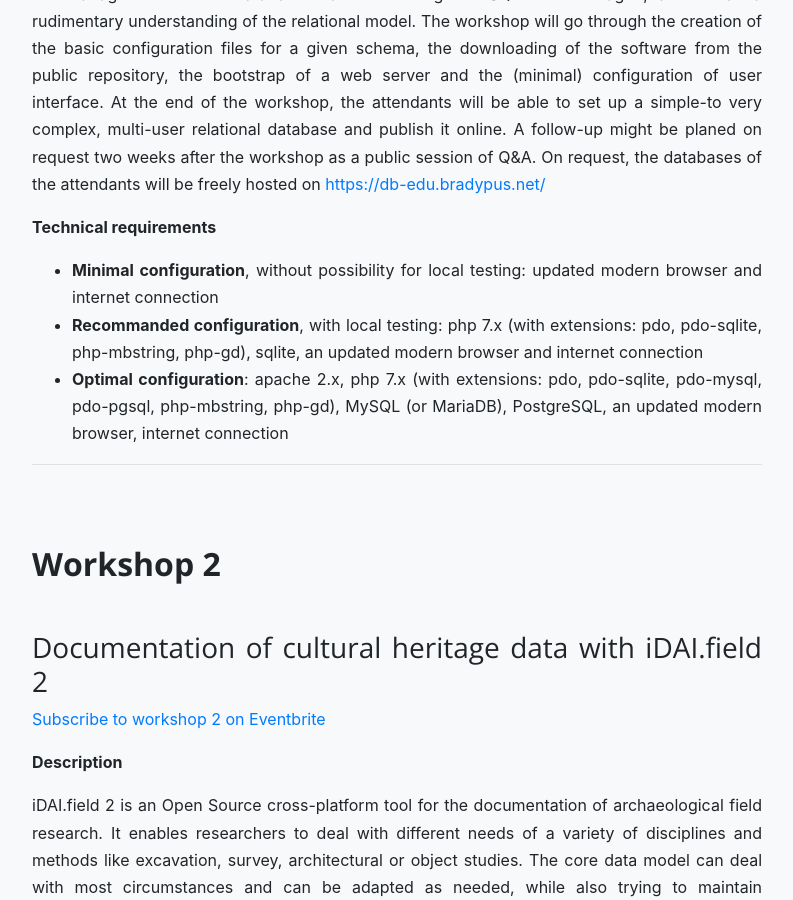
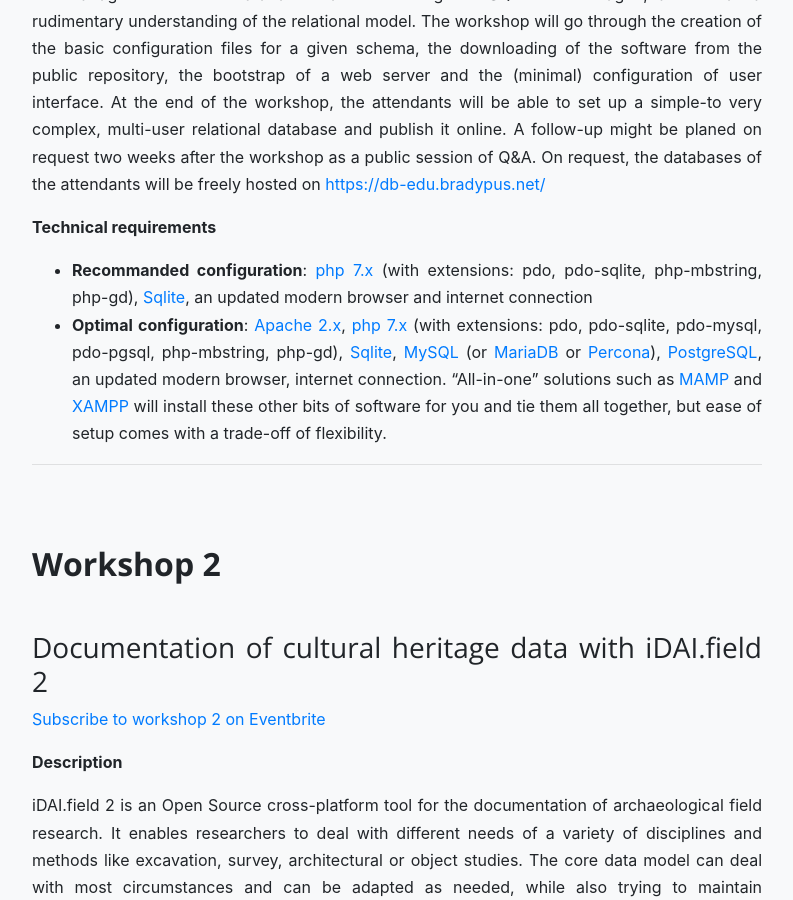
Before and after one commit to archeofoss/archeofoss2020, a Jekyll site: the page built from workshops.md, in a window 1280 px wide and 900 px high, scrolled down 1248 px. Shown: the whole window, without its empty margins (243-1036 px from the left). Built offline with Jekyll 4.4.1, drawn with Linux system fonts in a browser that asks for light colours; nearby versions of some CDN libraries.

Commit message:
Aggiornati i workshop

```diff
--- a/workshops.md
+++ b/workshops.md
@@ -36,9 +36,8 @@
 
 **Technical requirements**
 
-- **Minimal configuration**, without possibility for local testing: updated modern browser and  internet connection
-- **Recommanded configuration**, with local testing: php 7.x (with extensions: pdo, pdo-sqlite, php-mbstring, php-gd), sqlite, an updated modern browser and internet connection
-- **Optimal configuration**: apache 2.x, php 7.x (with extensions: pdo, pdo-sqlite, pdo-mysql, pdo-pgsql, php-mbstring, php-gd), MySQL (or MariaDB), PostgreSQL, an updated modern browser, internet connection
+- **Recommanded configuration**: [php 7.x](https://phptherightway.com/#getting_started) (with extensions: pdo, pdo-sqlite, php-mbstring, php-gd), [Sqlite](https://www.sqlite.org/index.html), an updated modern browser and internet connection
+- **Optimal configuration**: [Apache 2.x](https://httpd.apache.org/), [php 7.x](https://phptherightway.com/#getting_started) (with extensions: pdo, pdo-sqlite, pdo-mysql, pdo-pgsql, php-mbstring, php-gd), [Sqlite](https://www.sqlite.org/index.html), [MySQL](https://www.mysql.com) (or [MariaDB](https://mariadb.org/) or [Percona](https://www.percona.com/)), [PostgreSQL](https://www.postgresql.org/), an updated modern browser, internet connection. “All-in-one” solutions such as [MAMP](https://www.mamp.info/en/downloads/) and [XAMPP](https://www.apachefriends.org/index.html) will install these other bits of software for you and tie them all together, but ease of setup comes with a trade-off of flexibility.
 
 ---
 
```
